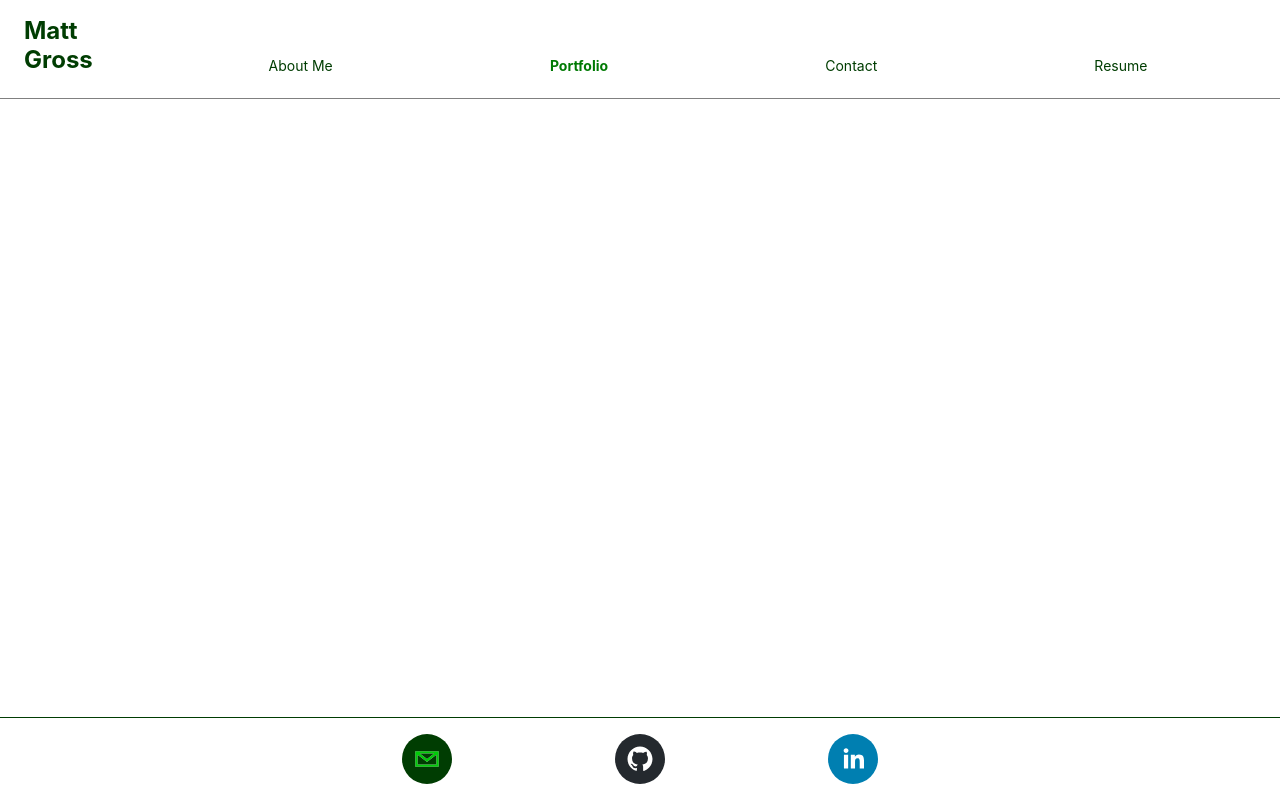
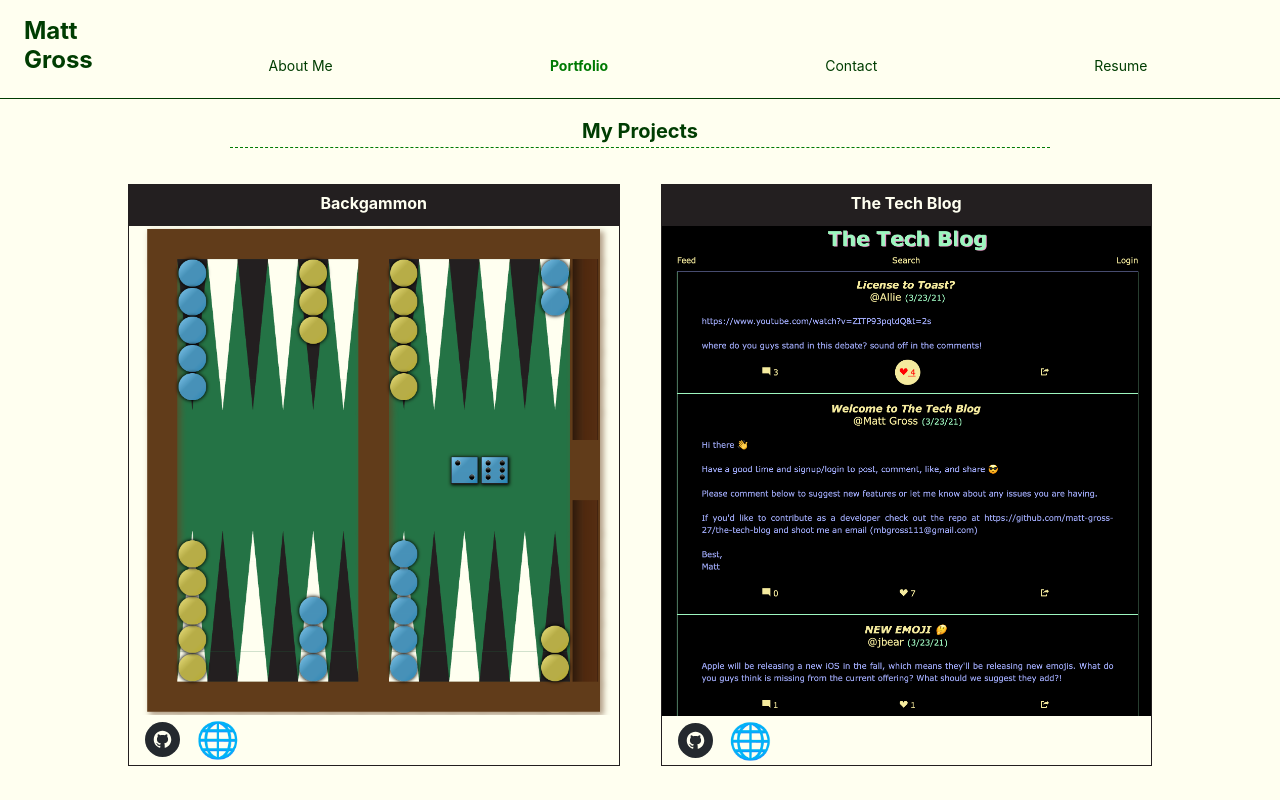
Before and after one commit to matt-gross-27/portfolio, a React (Create React App) app: page / in a window 1280 px wide. Both pictures are taken after a click on the item "Portfolio". Shown: the top 800 px of the page. Built offline with nearby package versions, Linux system fonts and the light colour scheme.

Commit message:
add portfolio component

```diff
--- a/src/App.css
+++ b/src/App.css
@@ -11,6 +11,17 @@
 
 body {
   color: var(--color1);
+  background: #FFFFF0;
+  max-width: 1400px;
+  margin: 0 auto;
+}
+
+main {
+  width: 80%;
+  margin: 0 auto;
+  display: flex;
+  flex-flow: column;
+  min-height: calc(100vh - 171px - 41px);
 }
 
 header {
@@ -18,15 +29,26 @@ header {
   align-items: flex-end;
   flex-wrap: wrap;
   padding: 16px 24px;
-  border-bottom: 1px solid grey;
+  border-bottom: 1px solid var(--color1);
+  margin-bottom: 20px;
 }
 
-header h1 {
+h1 {
   font-size: 24px;
   margin-right: 12px;
   margin-bottom: 8px;
   width: 124px;
   flex-grow: 0
+}
+
+h2 {
+  font-size: 20px;
+  text-align: center;
+  margin: 0 auto;
+  margin-bottom: 12px;
+  border-bottom: 1px dashed var(--color2);
+  padding-bottom: 4px;
+  width: 80%;
 }
 
 nav {
@@ -52,20 +74,155 @@ header li {
   margin-bottom: 8px;
 }
 
+header li:hover {
+  text-shadow: 1px 1px 1px rgb(206, 206, 206) ;
+}
+
 .isActiveNav {
   color: var(--color2);
   font-weight: bold;
 }
 
 footer {
-  position: absolute;
-  bottom: 0;
+  justify-self: baseline;
   display: flex;
   justify-content: space-around;
   align-items: center;
   width: 100%;
   padding: 16px 25%;
   border-top:hsl(122, 100%, 12%) 1px solid;
+  margin-top: 41px
+}
+
+.portfolio-wrapper {
+  margin: 24px auto;
+  display: grid;
+  grid-template-columns: repeat(4, 1fr);
+  grid-template-rows: repeat(4, 1fr);
+  gap: 41px;
+}
+
+.project-card {
+  width: 100%;
+  border: solid #231F20 1px;
+  overflow: hidden
+}
+
+.project-card:hover {
+  box-shadow: 3px 3px 8px rgb(203, 203, 203) ;
+}
+
+.project-name {
+  font-size: 16px;
+  height: 41px;
+  text-align: center;
+  padding-top: 8px;
+  background-color: #231F20;
+  color: #FFFFF0;
+}
+
+.project-img {
+  width: 100%;
+}
+
+.project-card:hover:not(.featured) > .project-img {
+  transform: translateY(-41px);
+  transition: .5s;
+}
+
+:not(.featured) > .project-links {
+  opacity: 0;
+  visibility: hidden;
+}
+
+.project-card:hover:not(.featured) > .project-links {
+  transform: translateY(-41px);
+  opacity: 1;
+  visibility: visible;
+  transition: .5s;
+}
+
+.featured {
+  grid-row: span 2;
+  grid-column: span 2;
+}
+
+.project-links {
+  position: absolute;
+  display: flex;
+  align-items: center;
+  height: 41px;
+  margin-left: 16px;
+}
+
+.deployed-link {
+  font-size: 35px;
+  text-decoration: none;
+  margin-left: 16px;
+}
+
+/* MEDIA QUERIES */
+
+@media screen and (max-width: 990px) {
+  .portfolio-wrapper {
+    grid-template-columns: repeat(2, 1fr);
+    grid-template-rows: repeat(5, 1fr);
+  }
+
+  .featured:not(:first-child) {
+    grid-row: span 1;
+    grid-column: span 1;
+  }
+
+  .project-card:hover:not(:first-child) > .project-img {
+    transform: translateY(-41px);
+    transition: .5s;
+  }
+
+  :not(:first-child) > .project-links {
+    opacity: 0;
+    visibility: hidden;
+  }
+
+  .project-card:hover:not(:first-child) > .project-links {
+    transform: translateY(-41px);
+    opacity: 1;
+    visibility: visible;
+    transition: .5s;
+  }
+}
+
+@media screen and (max-width: 556px) {
+  .portfolio-wrapper {
+    grid-template-columns: 1fr;
+    grid-template-rows: repeat(7, 1fr);
+  }
+
+  .featured:first-child {
+    grid-row: span 1;
+    grid-column: span 1;
+  }
+
+  .project-card:hover:not(:first-child) > .project-img {
+    transform: none;
+    transition: none;
+  }
+
+  :not(:first-child) > .project-links {
+    opacity: 1;
+    visibility: visible;
+  }
+
+  .project-card:hover:not(:first-child) > .project-links {
+    transform: none;
+    opacity: 1;
+    visibility: visible;
+    transition: none;
+  }
+
+  .project-links {
+    position: relative;
+  }
 }
 
 @media screen and (max-width: 487px) {
--- a/src/App.js
+++ b/src/App.js
@@ -1,6 +1,8 @@
 import React, { useState } from 'react';
 import Nav from './components/Nav'
 import Footer from './components/Footer'
+import PortfolioList from './components/PortfolioList'
+import myProjects from './utils/myProjects'
 import './App.css'
 
 function App() {
@@ -14,8 +16,11 @@ function App() {
         activeNav={activeNav}
         setActiveNav={setActiveNav}
       />
+      <main>
+        { activeNav === "Portfolio" && <PortfolioList myProjects={myProjects} /> }
+      </main>
 
-      <Footer/>
+      <Footer />
     </>
   );
 }
--- /dev/null
+++ b/src/components/PortfolioList.js
@@ -0,0 +1,35 @@
+import React from 'react';
+var { SocialIcon } = require('react-social-icons');
+
+function PortfolioList(props) {
+  const { myProjects } = props
+  // myProjects[i] = { name, img, isDeployed, url, repo, featured }
+
+  const iconSize = {
+    height: '35px',
+    width: '35px'
+  };
+
+  return (
+    <>
+      <h2>My Projects</h2>
+      <div className="portfolio-wrapper">
+        {
+          myProjects.map(({ name, img, isDeployed, url, repo, featured }) => (
+            <div key={repo} className={`project-card ${featured && 'featured'}`}>
+              <h3 className="project-name">{name}</h3>
+              <img className="project-img" src={require(`../assets/${img}`).default} alt={name} />
+              <div className="project-links">
+                <SocialIcon style={iconSize} url={repo} target="_blank"/>
+                {isDeployed && (<a className="deployed-link" href={url} target="_blank">🌐</a>)}
+              </div>
+            </div>
+
+          ))
+        }
+      </div>
+    </>
+  )
+}
+
+export default PortfolioList;
--- /dev/null
+++ b/src/utils/myProjects.js
@@ -0,0 +1,58 @@
+module.exports = [
+  {
+    name: "Backgammon",
+    img: "backgammon.png",
+    isDeployed: true,
+    url: "https://matt-gross-27.github.io/backgammon/",
+    repo: "https://github.com/matt-gross-27/backgammon",
+    featured: true,
+  },
+  {
+    name: "The Tech Blog",
+    img: "the-tech-blog.png",
+    isDeployed: true,
+    url: "https://the-tech-blog-3000.herokuapp.com/",
+    repo: "https://github.com/matt-gross-27/the-tech-blog",
+    featured: true,
+  },
+  {
+    name: "Flowers",
+    img: "flowers.png",
+    isDeployed: true,
+    url: "https://send-flowers.herokuapp.com/",
+    repo: "https://github.com/matt-gross-27/flowers",
+    featured: true,
+  },
+  {
+    name: "Trading News",
+    img: "trading-news.png",
+    isDeployed: true,
+    url: "https://jitochadha1.github.io/trading-news/trending.html",
+    repo: "https://github.com/jitochadha1/trading-news",
+    featured: false,
+  },
+  {
+    name: "Weather",
+    img: "weather.png",
+    isDeployed: true,
+    url: "https://matt-gross-27.github.io/weather/",
+    repo: "https://github.com/matt-gross-27/weather",
+    featured: false,
+  },
+  {
+    name: "Jest Another RPG",
+    img: "jest-another-rpg.png",
+    isDeployed: false,
+    url: "",
+    repo: "https://github.com/matt-gross-27/jest-another-RPG",
+    featured: false,
+  },
+  {
+    name: "Taskmaster Pro",
+    img: "taskmaster-pro.png",
+    isDeployed: true,
+    url: "https://matt-gross-27.github.io/taskmaster-pro/",
+    repo: "https://github.com/matt-gross-27/taskmaster-pro",
+    featured: false,
+  },
+]
```
Also changed, not shown: src/assets/backgammon.png, src/assets/jest-another-rpg.png.
